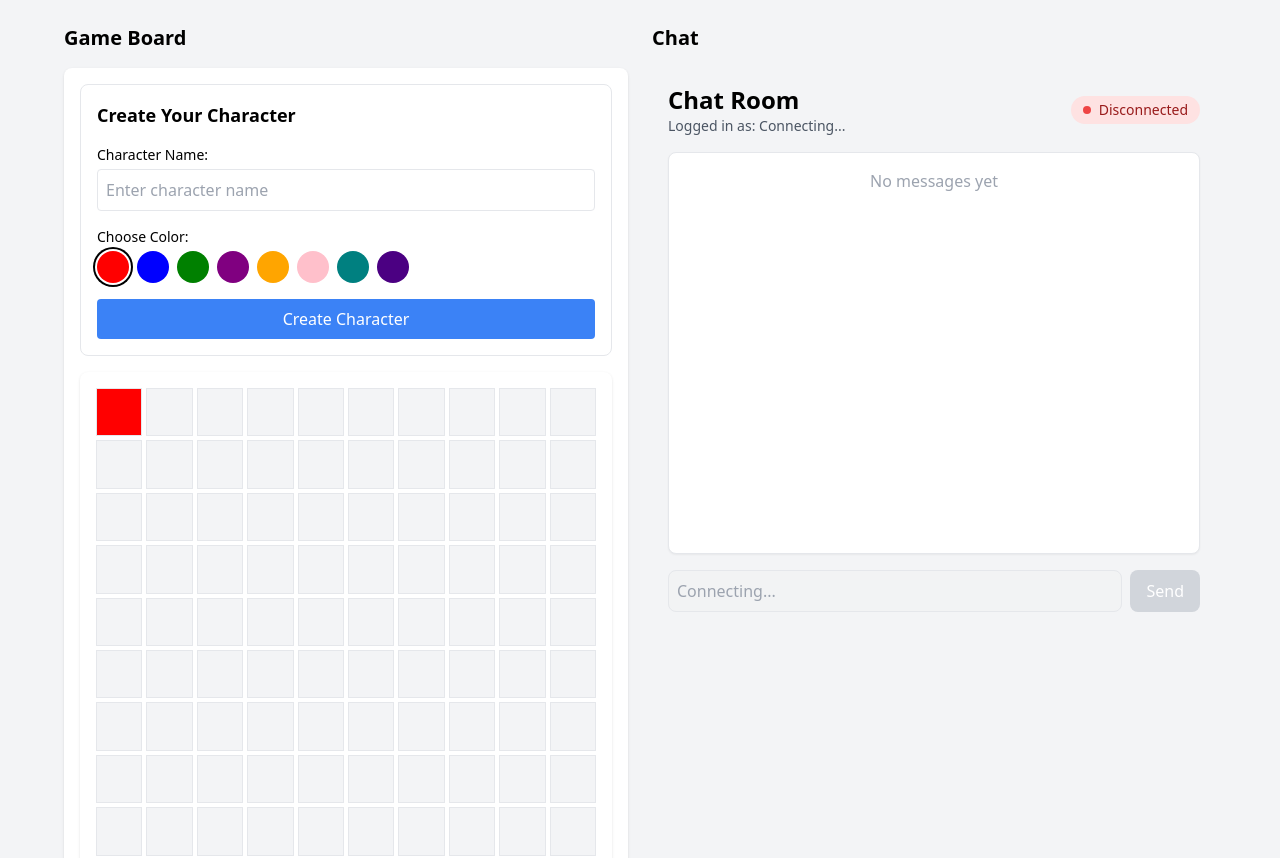
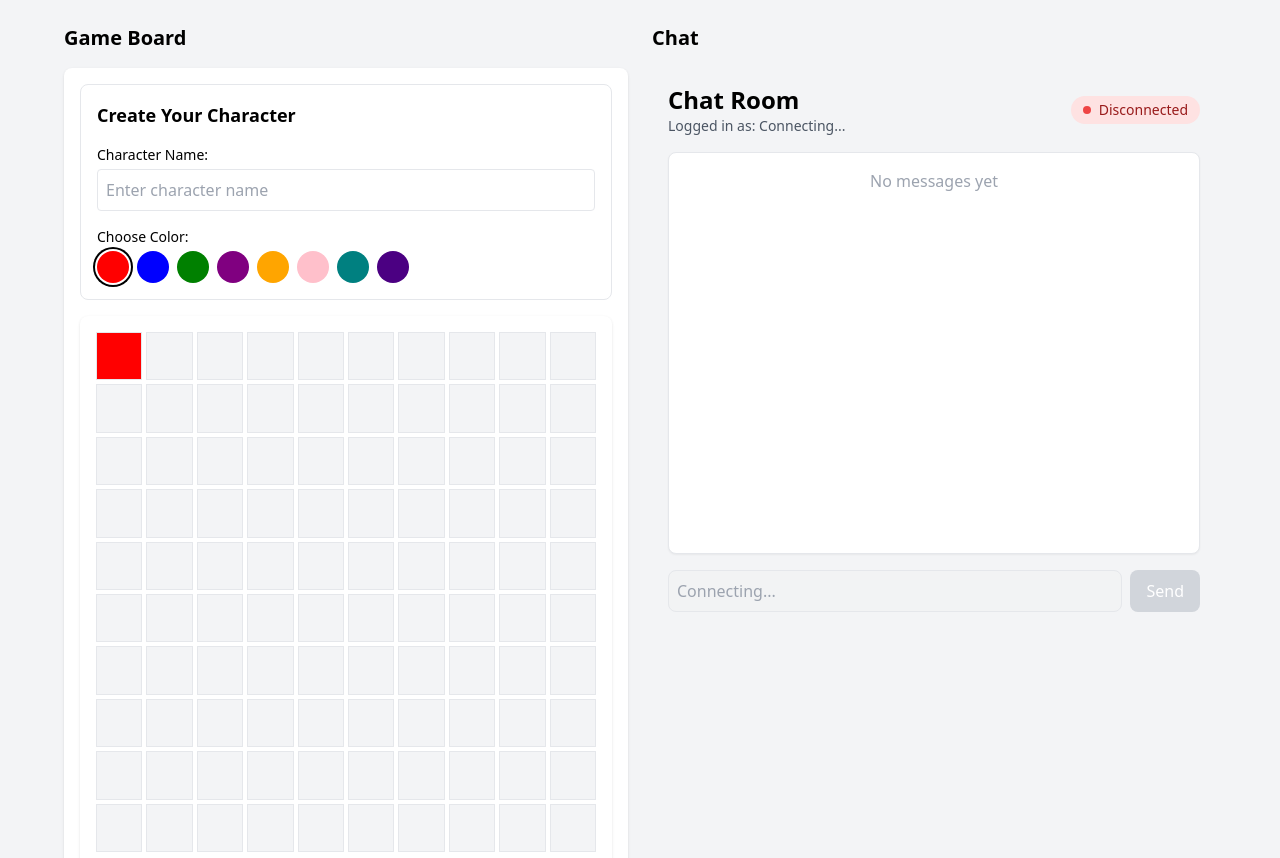
Before and after one commit to AntoineROYERB/dofus.js, a React (Vite) app in the folder frontend/: page / in a window 1280 px wide. Shown: the top 858 px of the page. Built offline with nearby package versions, Linux system fonts and the light colour scheme; no server answers; the HTML template or start-up script is replaced by a standard one.

Commit message:
refactor: remove unused create character button from CharacterCreation component

```diff
--- a/frontend/src/components/Game/CharacterCreation.tsx
+++ b/frontend/src/components/Game/CharacterCreation.tsx
@@ -65,13 +65,6 @@ export const CharacterCreation: React.FC<CharacterCreationProps> = ({
             ))}
           </div>
         </div>
-        {/* Create Button */}
-        <button
-          onClick={handleSubmitClick}
-          className="w-full py-2 bg-blue-500 text-white rounded hover:bg-blue-600"
-        >
-          Create Character
-        </button>
       </div>
     </div>
   );
```
